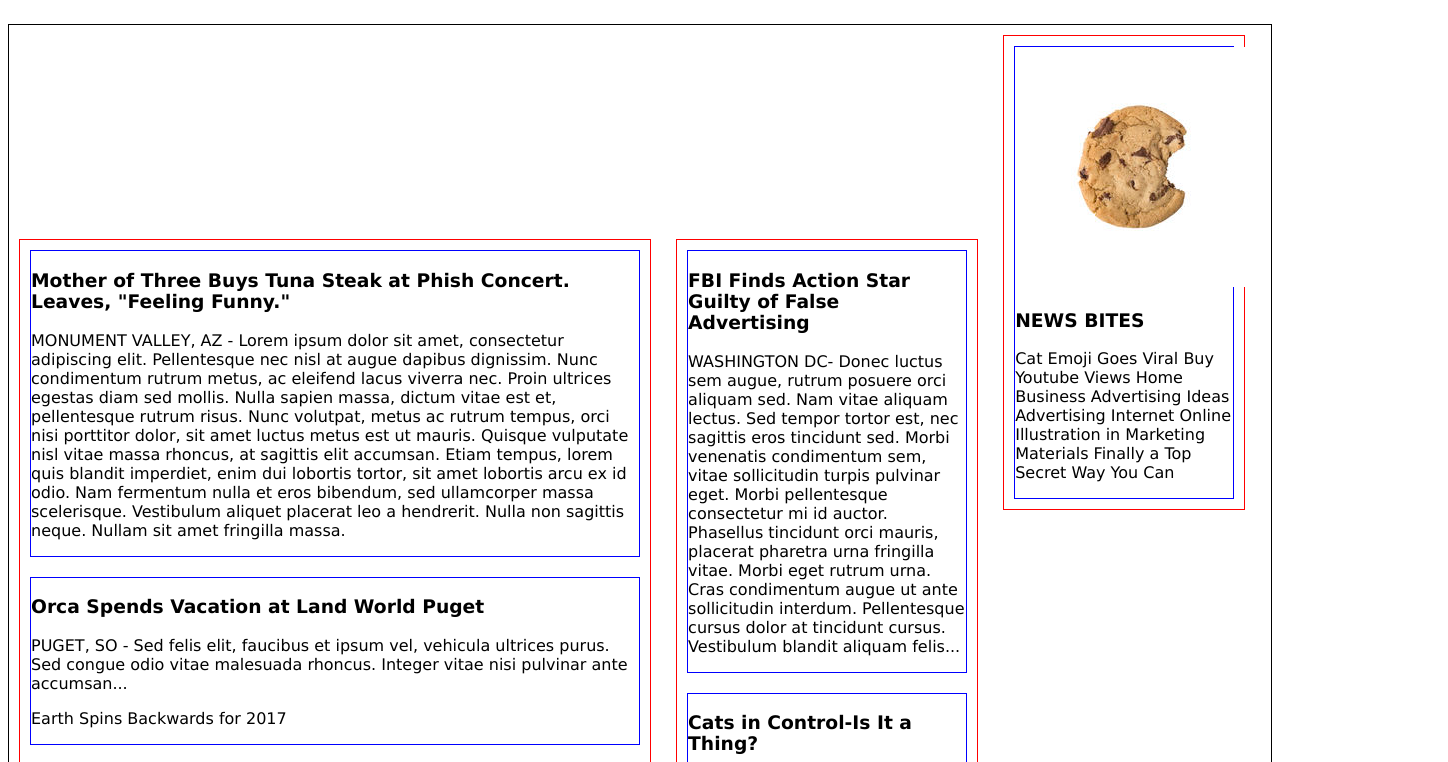
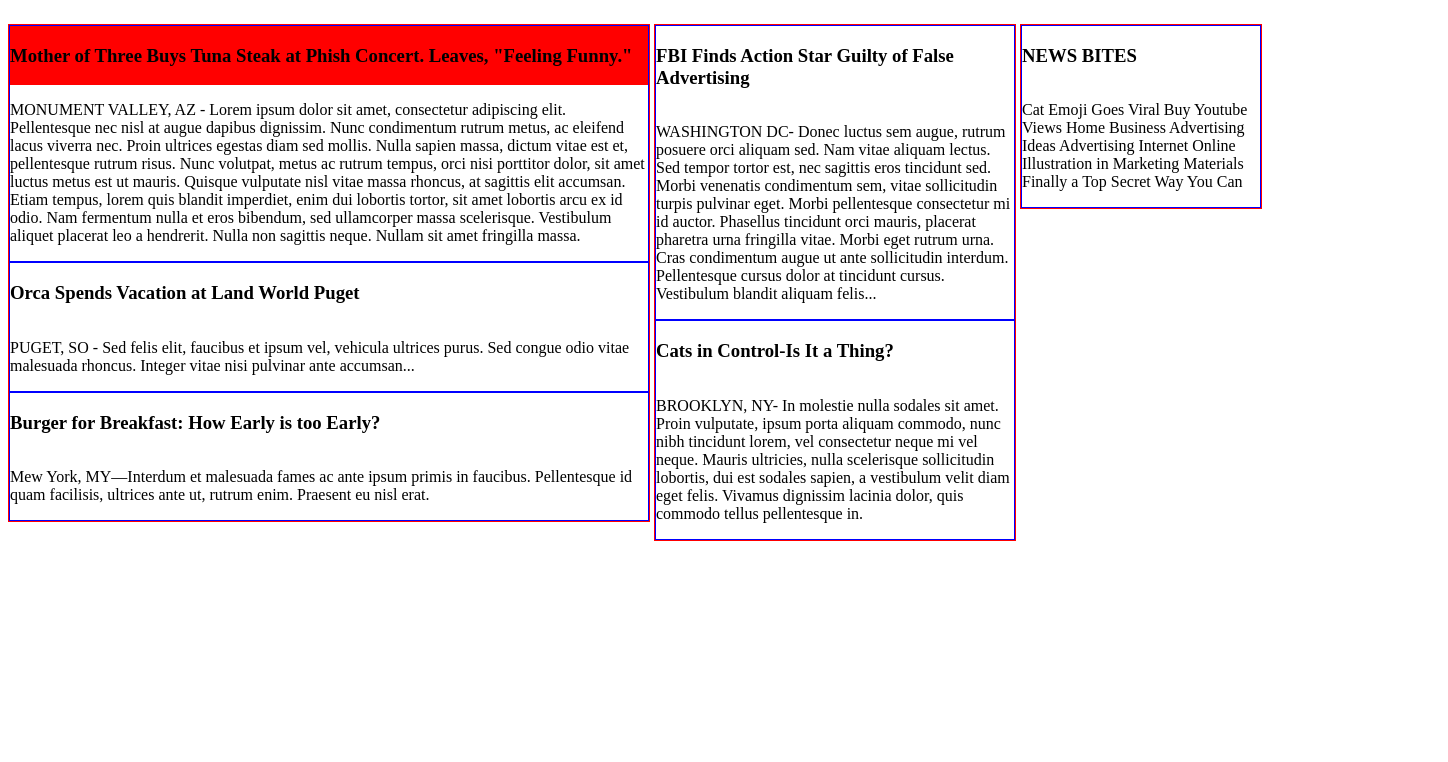
Before and after one commit to gambino87/My-Times, a plain HTML site: page index.html in a window 1280 px wide. Shown: the part 84-846 px from the top of the page, 1448 px wide, since content can reach past the window. After the commit the page ends 800 px from the top, so only its background shows below. Drawn offline with Linux system fonts and the light colour scheme.

Commit message:
Troubleshooting

```diff
--- a/index.html
+++ b/index.html
@@ -22,59 +22,37 @@
 	</div>
 
 	<!-- Main Body -->
-	<div class="main-container">
-
-		<!-- Large Column -->
-		<div class="column-lg">
-
-			<!-- Article 1 -->
-			<div class="article">
-				<h3>Mother of Three Buys Tuna Steak at Phish Concert. Leaves, "Feeling Funny."</h3>
+	<div class="container">
+		<div class="column lg">
+			<div class="box">
+				<div id="storymain"><h3>Mother of Three Buys Tuna Steak at Phish Concert. Leaves, "Feeling Funny."</h3></div>
 				<p>MONUMENT VALLEY, AZ - Lorem ipsum dolor sit amet, consectetur adipiscing elit. Pellentesque nec nisl at augue dapibus dignissim. Nunc condimentum rutrum metus, ac eleifend lacus viverra nec. Proin ultrices egestas diam sed mollis. Nulla sapien massa, dictum vitae est et, pellentesque rutrum risus. Nunc volutpat, metus ac rutrum tempus, orci nisi porttitor dolor, sit amet luctus metus est ut mauris. Quisque vulputate nisl vitae massa rhoncus, at sagittis elit accumsan. Etiam tempus, lorem quis blandit imperdiet, enim dui lobortis tortor, sit amet lobortis arcu ex id odio. Nam fermentum nulla et eros bibendum, sed ullamcorper massa scelerisque. Vestibulum aliquet placerat leo a hendrerit. Nulla non sagittis neque. Nullam sit amet fringilla massa.</p>
 			</div>
-
-			<!-- Article 2 -->
-			<div class="article">
+			<div class="box">
 				<h3>Orca Spends Vacation at Land World Puget</h3>
 				<p>PUGET, SO - Sed felis elit, faucibus et ipsum vel, vehicula ultrices purus. Sed congue odio vitae malesuada rhoncus. Integer vitae nisi pulvinar ante accumsan...</p>
-				<p>Earth Spins Backwards for 2017</p>
 			</div>
-
-			<!-- Article 3 -->
-			<div class="article">
+			<div class="box">
 				<h3>Burger for Breakfast: How Early is too Early?</h3>
 				<p>Mew York, MY—Interdum et malesuada fames ac ante ipsum primis in faucibus. Pellentesque id quam facilisis, ultrices ante ut, rutrum enim. Praesent eu nisl erat.</p>
-				<p>Research Shows Cameras Erase Memory</p>
 			</div>
 		</div>
-
-		<!-- Medium Column -->
-		<div class="column-md">
-			<!-- Article 1 -->
-			<div class="article">
+		<div class="column md">
+			<div class="box">
 				<h3>FBI Finds Action Star Guilty of False Advertising</h3>
 				<p>WASHINGTON DC- Donec luctus sem augue, rutrum posuere orci aliquam sed. Nam vitae aliquam lectus. Sed tempor tortor est, nec sagittis eros tincidunt sed. Morbi venenatis condimentum sem, vitae sollicitudin turpis pulvinar eget. Morbi pellentesque consectetur mi id auctor. Phasellus tincidunt orci mauris, placerat pharetra urna fringilla vitae. Morbi eget rutrum urna. Cras condimentum augue ut ante sollicitudin interdum. Pellentesque cursus dolor at tincidunt cursus. Vestibulum blandit aliquam felis...</p>
 			</div>
-
-			<!-- Article 2 -->
-			<div class="article">
+			<div class="box">
 				<h3>Cats in Control-Is It a Thing?</h3>
 				<p>BROOKLYN, NY- In molestie nulla sodales sit amet. Proin vulputate, ipsum porta aliquam commodo, nunc nibh tincidunt lorem, vel consectetur neque mi vel neque. Mauris ultricies, nulla scelerisque sollicitudin lobortis, dui est sodales sapien, a vestibulum velit diam eget felis. Vivamus dignissim lacinia dolor, quis commodo tellus pellentesque in.</p>
 			</div>
-
 		</div>
-
-		<!-- Small Column -->
-		<div class="column-sm">
-			<!-- Article 1 -->
-			<div class="article">
-				<img src="./resources/img/img-news-bite.png">
+		<div class="column sm">
+			<div class="box">
 				<h3>NEWS BITES</h3>
 				<p>Cat Emoji Goes Viral Buy Youtube Views Home Business Advertising Ideas Advertising Internet Online Illustration in Marketing Materials Finally a Top Secret Way You Can</p>
 			</div>
 		</div>
-
 	</div>
-
 </body>
 </html>
--- a/resources/css/style.css
+++ b/resources/css/style.css
@@ -1,9 +1,8 @@
 /* General Formatting */
 
 body {
-	font-family: Verdana;
+
 }
-
 
 /* Header Bar */
 .header-container {
@@ -29,6 +28,7 @@ body {
 	.header-title {
 		/* Dev border *//*
 		border: 1px red solid; */
+		font-family: Verdana;
 		align-self: center;
 		flex-grow: 1;
 		color: MediumAquamarine;
@@ -51,52 +51,31 @@ body {
 
 
 /* Main Body */
-
-.main-container {
-	/* Dev border */
-	border: 1px black solid;*/
-	display: flex;
-	flex-direction: row;
-	width: auto;
+.container {
+	width: 1440px;
+}
+	.column {
+		border:1px red solid;
+		display: inline-flex;
+		flex-direction: column;
 		position: relative;
 		top: 100px;
 	}
-
-	.column-lg {
-		/* Dev border */
-		border: 1px red solid;*/
-		padding: 10px;
-		margin: 10px;
-		flex-direction: column;
-		display: inline-flex;
-		width: 630px;
+		.column.lg {
+			width: 640px;
 		}
-
-	.column-md {
-		/* Dev border */
-		border: 1px red solid;*/
-		padding: 10px;
-		margin: 10px;
-		flex-direction: column;
-		display: inline-flex;
-		width: 300px;
+		.column.md {
+			width: 360px;
 		}
-
-	.column-sm {
-		/* Dev border */
-		border: 1px red solid;*/
-		padding: 10px;
-		margin: 10px;
-		flex-direction: column;
-		display: inline-flex;
+		.column.sm {
 			width: 240px;
 		}
+			.box {
+				display: flex;
+				flex-direction: column;
+				border: 1px blue solid;
+			}
+			#storymain {
+				background-color: red;
 
-		.article {
-			/* Dev border */
-			border: 1px blue solid;*/
-			padding: 10px;
-			margin: 10px;
-
-
-		}
+	{
```
Lines whose indentation alone changed are shown as unchanged.
